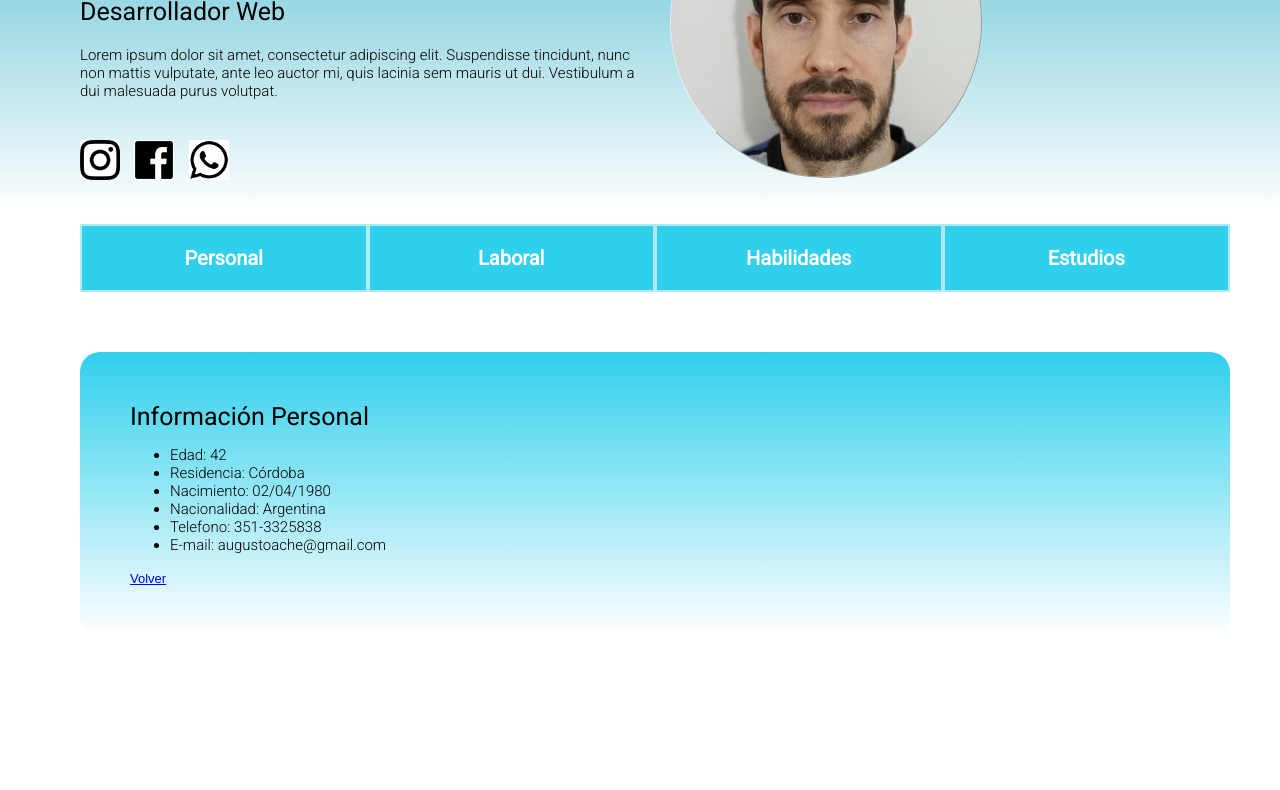
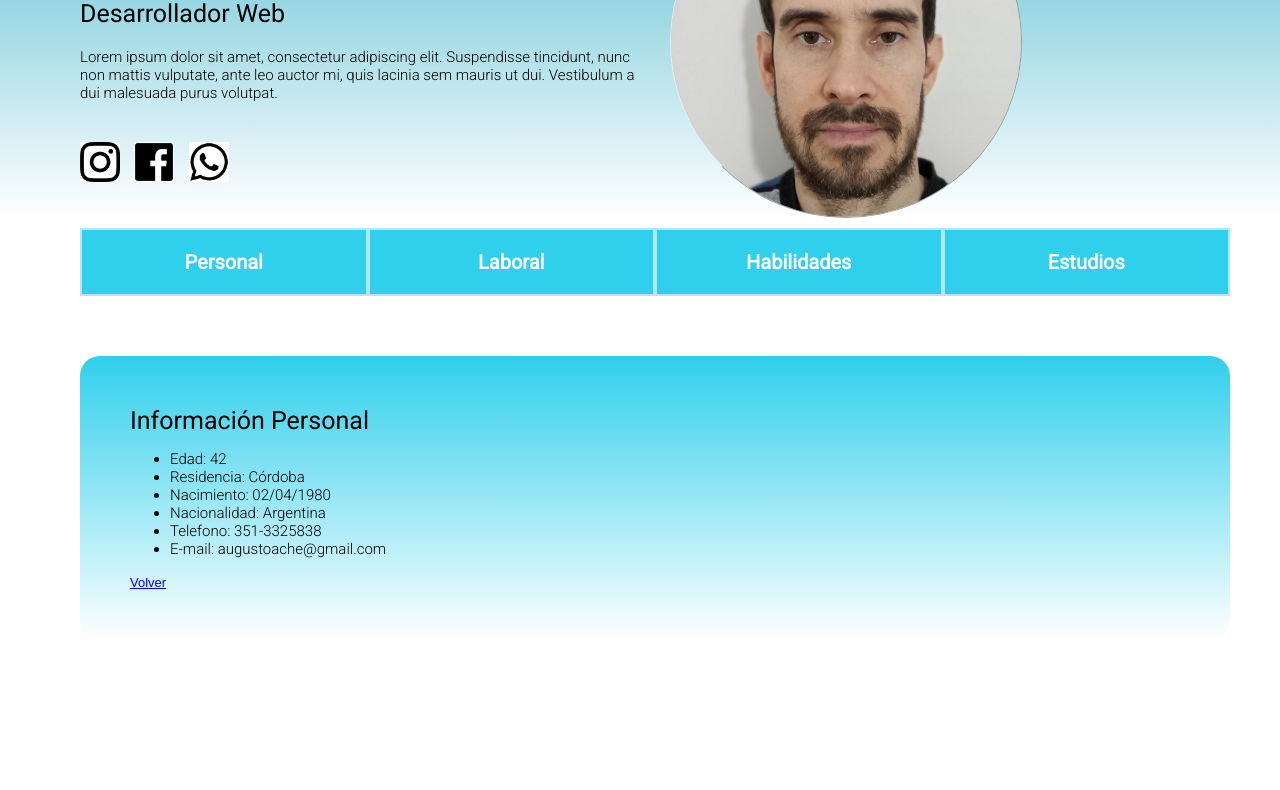
Before and after one commit to augustoache/augustoache.github.io, a plain HTML site: page index.html in a window 1280 px wide. Shown: the part 184-974 px from the top of the page. Drawn offline with Linux system fonts and the light colour scheme.

Commit message:
tamaño foto

```diff
--- a/style.css
+++ b/style.css
@@ -49,8 +49,8 @@ body {
     padding: 20px 10px 30px 0px;
 }
 .foto {
-    width: 310px;
-    height: 310px;
+    width: 350px;
+    height: 350px;
     border-radius: 200px;
     border-style: outset;
     border-width: thin;
```
